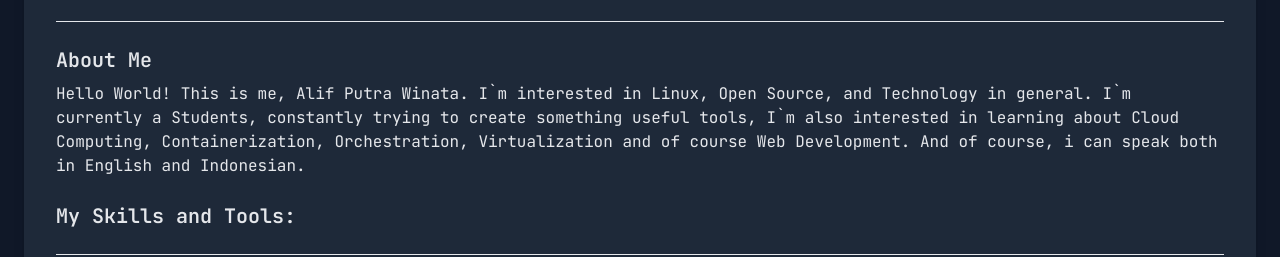
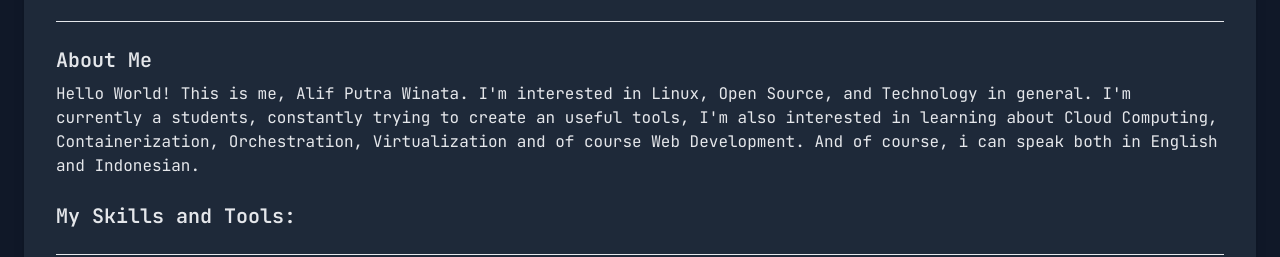
Before and after one commit to arfshl/arfshl.github.io, a website: page index.html in a window 1280 px wide. Shown: the part 347-604 px from the top of the page. Drawn offline with nearby package versions, Linux system fonts and the light colour scheme; files that its build step writes are made by us from their sources.

Commit message:
Update index.html

```diff
--- a/index.html
+++ b/index.html
@@ -42,9 +42,7 @@
 
     <h2 class="text-xl text-gray-200 font-semibold mt-6">About Me</h2>
     <p class="text-gray-200 mt-2">
-      Hello World! This is me, Alif Putra Winata. I`m interested in Linux, Open Source, and Technology in general. I`m currently a
-      Students, constantly trying to create something useful tools, I`m also interested in learning about Cloud Computing,
-      Containerization, Orchestration, Virtualization and of course Web Development. And of course, i can speak both in English and Indonesian.
+      Hello World! This is me, Alif Putra Winata. I'm interested in Linux, Open Source, and Technology in general. I'm currently a students, constantly trying to create an useful tools, I'm also interested in learning about Cloud Computing, Containerization, Orchestration, Virtualization and of course Web Development. And of course, i can speak both in English and Indonesian.
     </p>
 
     <h2 class="text-xl text-gray-200 font-semibold mt-6">My Skills and Tools:</h2>
```
